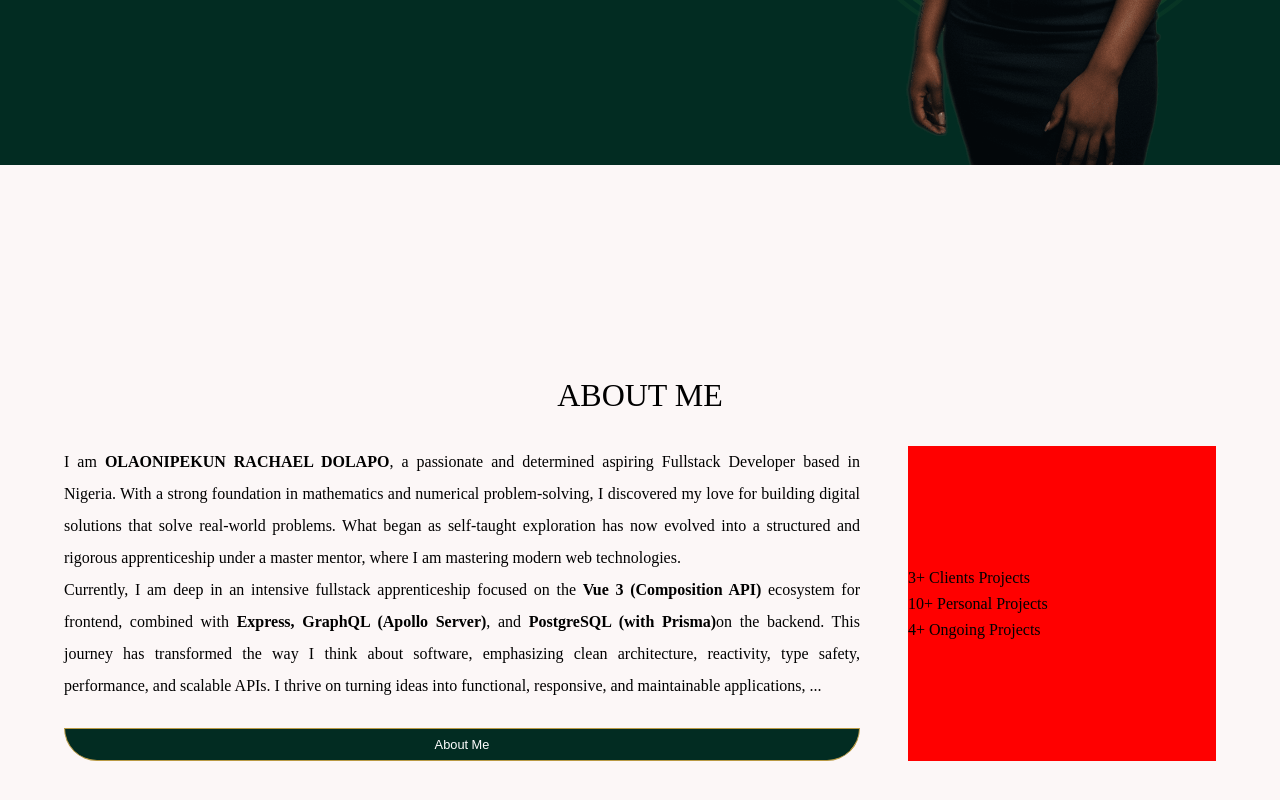
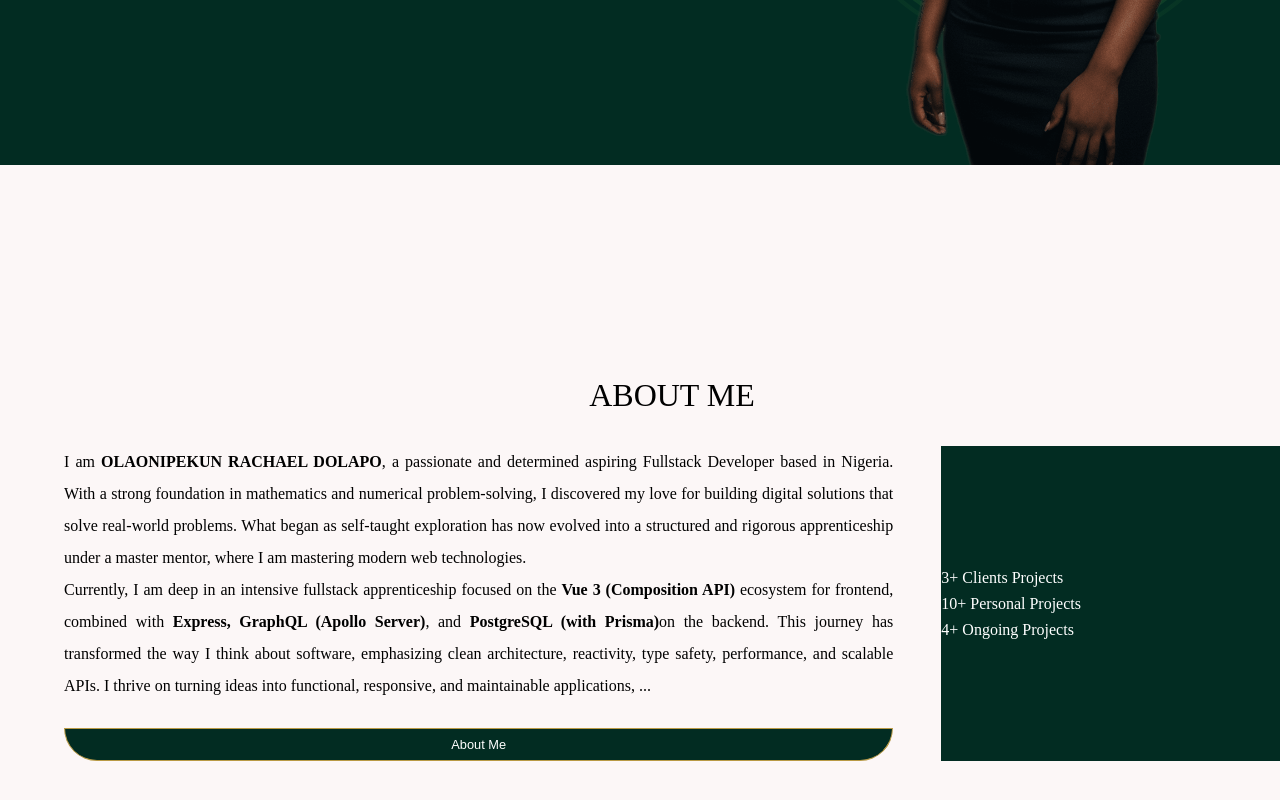
Before and after one commit to Lovethrech/my-main-portfolio, a Vue app: page / in a window 1280 px wide. Shown: the part 566-1366 px from the top of the page. Built offline with nearby package versions, Linux system fonts and the light colour scheme.

Commit message:
working on the home-about components.

```diff
--- a/src/components/home/about/HomeAboutCtn.vue
+++ b/src/components/home/about/HomeAboutCtn.vue
@@ -20,7 +20,7 @@ import HomeAboutDescStats from "./HomeAboutDescStats.vue";
 <style scoped>
 .home-about-ctn{
     min-height:100vh;
-    padding: 3vh 8vh;
+    padding: 3vh 0 3vh 8vh;
 }
 .home-about-mini-ctn{
     gap:6vh;
--- a/src/components/home/about/HomeAboutDescStats.vue
+++ b/src/components/home/about/HomeAboutDescStats.vue
@@ -17,7 +17,8 @@
 <style scoped>
 .home-about-desc-stats{
     width: 100%;
-    background-color: red;
+    background-color: var(--general-components-bg-color);
+    color: #ffffff;
     display: flex;
     place-items: center;
 }
```
